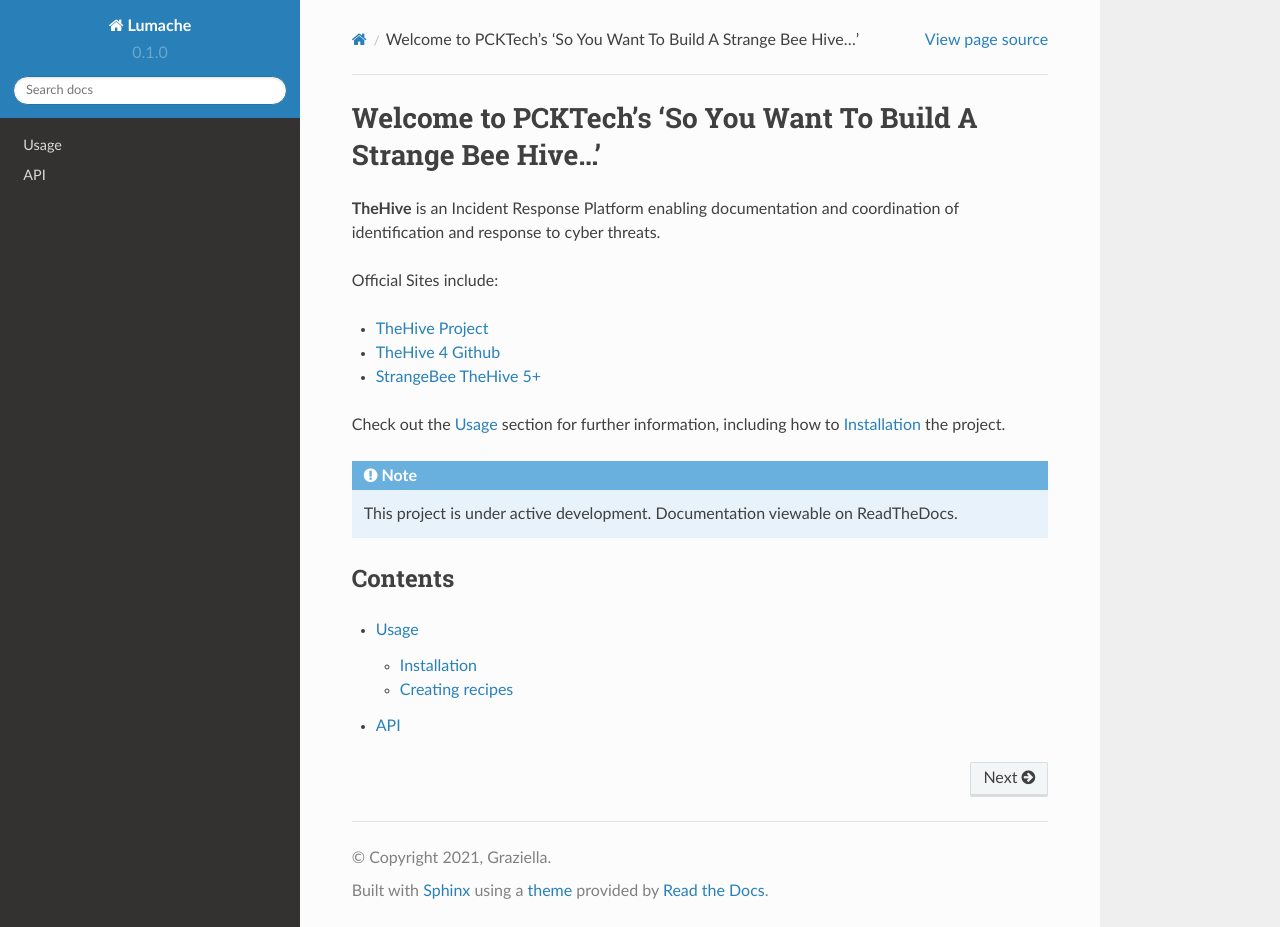
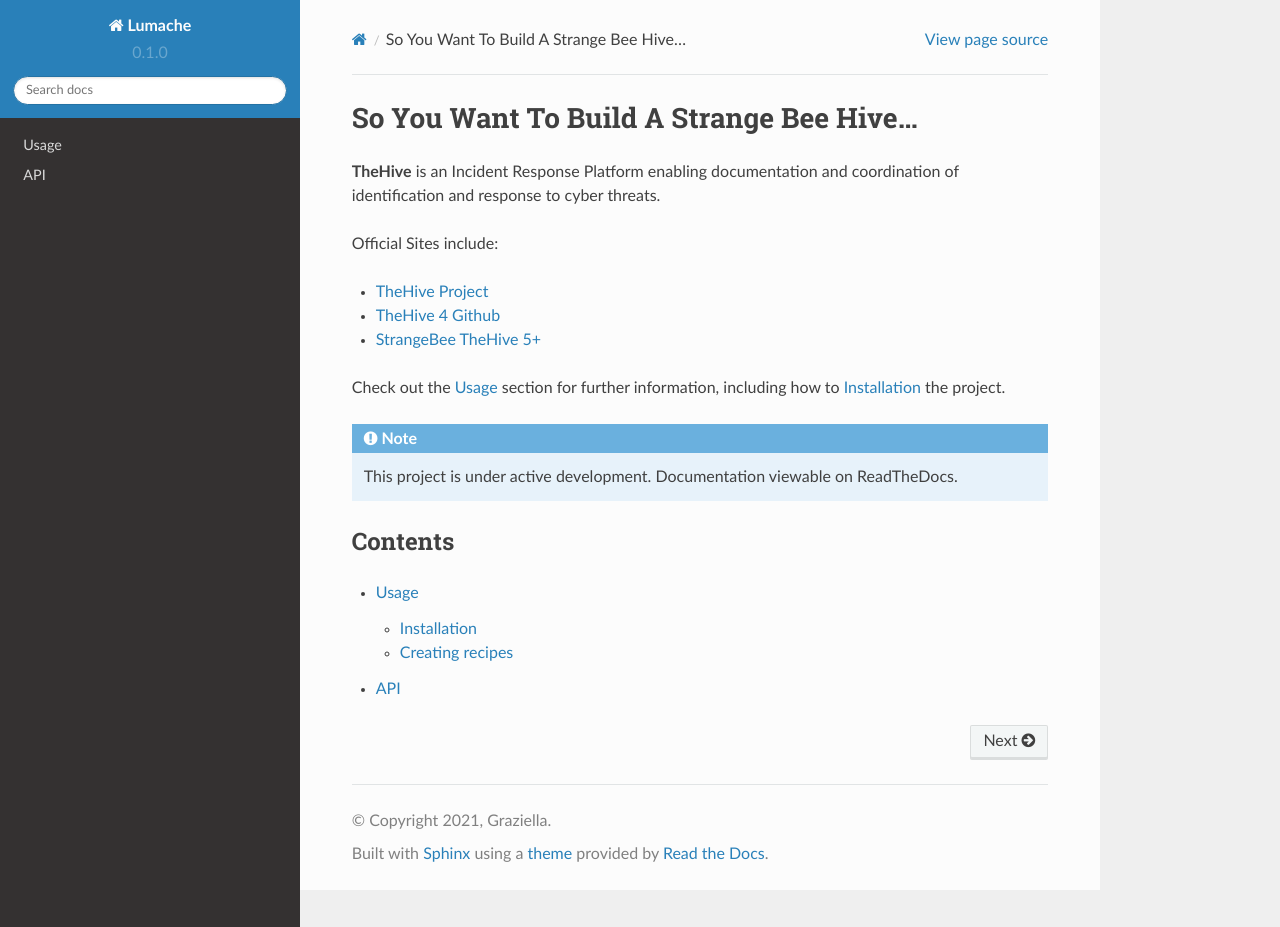
Before and after one commit to Pcktech/build-thehive, a Sphinx documentation site: the page built from docs/source/index.rst, in a window 1280 px wide and 927 px high. Built offline with Sphinx 7.4.7 and the Read the Docs theme 2.0.0, drawn with Linux system fonts in a browser that asks for light colours.

Commit message:
Update index.rst

```diff
--- a/docs/source/index.rst
+++ b/docs/source/index.rst
@@ -1,4 +1,4 @@
-Welcome to PCKTech's 'So You Want To Build A Strange Bee Hive...'
+So You Want To Build A Strange Bee Hive...
 ===================================
 
 **TheHive** is an Incident Response Platform enabling documentation and coordination of identification and response to cyber threats.
```
